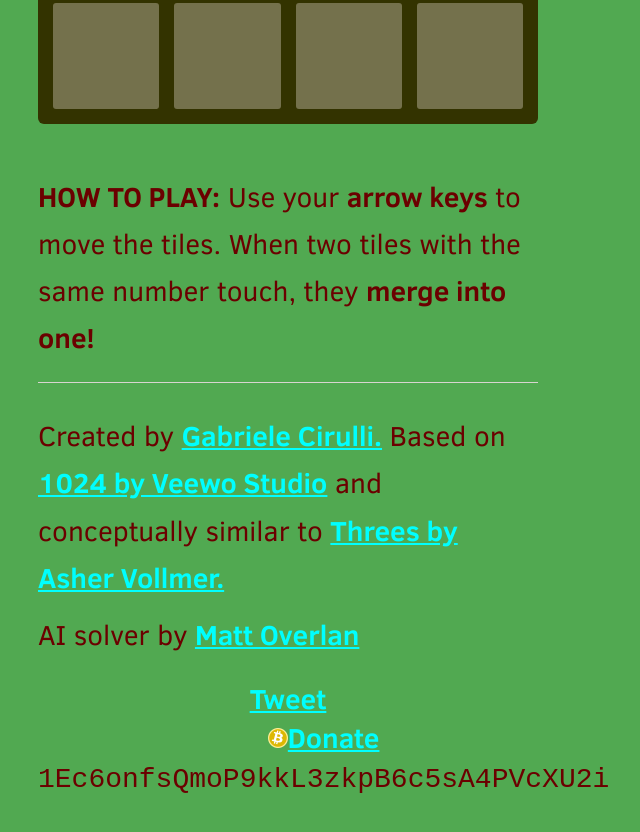
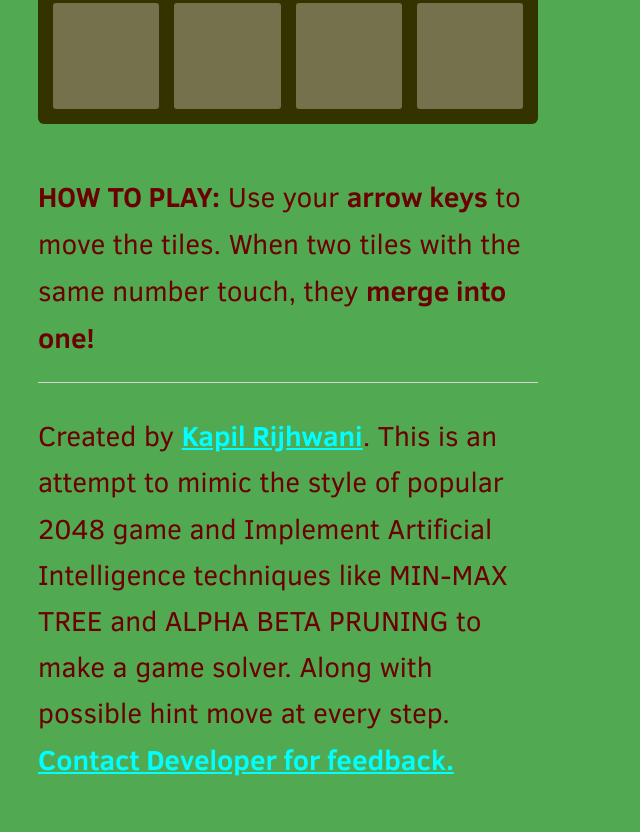
Before and after one commit to KapilRijhwani/2048AI, a plain HTML site: page index.html in a window 1280 px wide. Shown: the part 798-1630 px from the top of the page, without its empty margins (352-992 px from the left). Drawn offline with Linux system fonts and the light colour scheme.

Commit message:
New Commit

```diff
--- a/index.html
+++ b/index.html
@@ -81,21 +81,12 @@
     </p>
     <hr>
     <p>
-    Created by <a href="http://gabrielecirulli.com" target="_blank">Gabriele Cirulli.</a> Based on <a href="https://itunes.apple.com/us/app/1024!/id823499224" target="_blank">1024 by Veewo Studio</a> and conceptually similar to <a href="http://asherv.com/threes/" target="_blank">Threes by Asher Vollmer.</a>
+    Created by <a href="https://github.com/KapilRijhwani/2048AI">Kapil Rijhwani</a>. This is an attempt to mimic the style of popular 2048 game and Implement Artificial Intelligence techniques like MIN-MAX TREE and ALPHA BETA PRUNING to make a game solver. Along with possible hint move at every step.
+    <a href="mailto:kapil.rijhwani@gmail.comsubject=2048FeedBack">
+  Contact Developer for feedback.
+</a>
     </p>
-    <p>
-    AI solver by <a href="https://github.com/ov3y/2048-AI">Matt Overlan</a>
-    </p>
-    <div class="sharing">
-      <a href="https://twitter.com/share" class="twitter-share-button" data-text="Check out 2048, a game where you join numbers to score high! #2048game #2048ai" data-via="gabrielecirulli">Tweet</a>
-      <script>!function(d,s,id){var js,fjs=d.getElementsByTagName(s)[0],p=/^http:/.test(d.location)?'http':'https';if(!d.getElementById(id)){js=d.createElement(s);js.id=id;js.src=p+'://platform.twitter.com/widgets.js';fjs.parentNode.insertBefore(js,fjs);}}(document, 'script', 'twitter-wjs');</script>
-      <span class="btc-donate">
-        <a href="bitcoin:1Ec6onfsQmoP9kkL3zkpB6c5sA4PVcXU2i">
-          <img src="meta/icon_bitcoin.png">Donate
-        </a>
-        <span class="address"><code>1Ec6onfsQmoP9kkL3zkpB6c5sA4PVcXU2i</code></span>
-      </span>
-    </div>
+     </div>
   </div>
 
   <script src="js/animframe_polyfill.js"></script>
```
